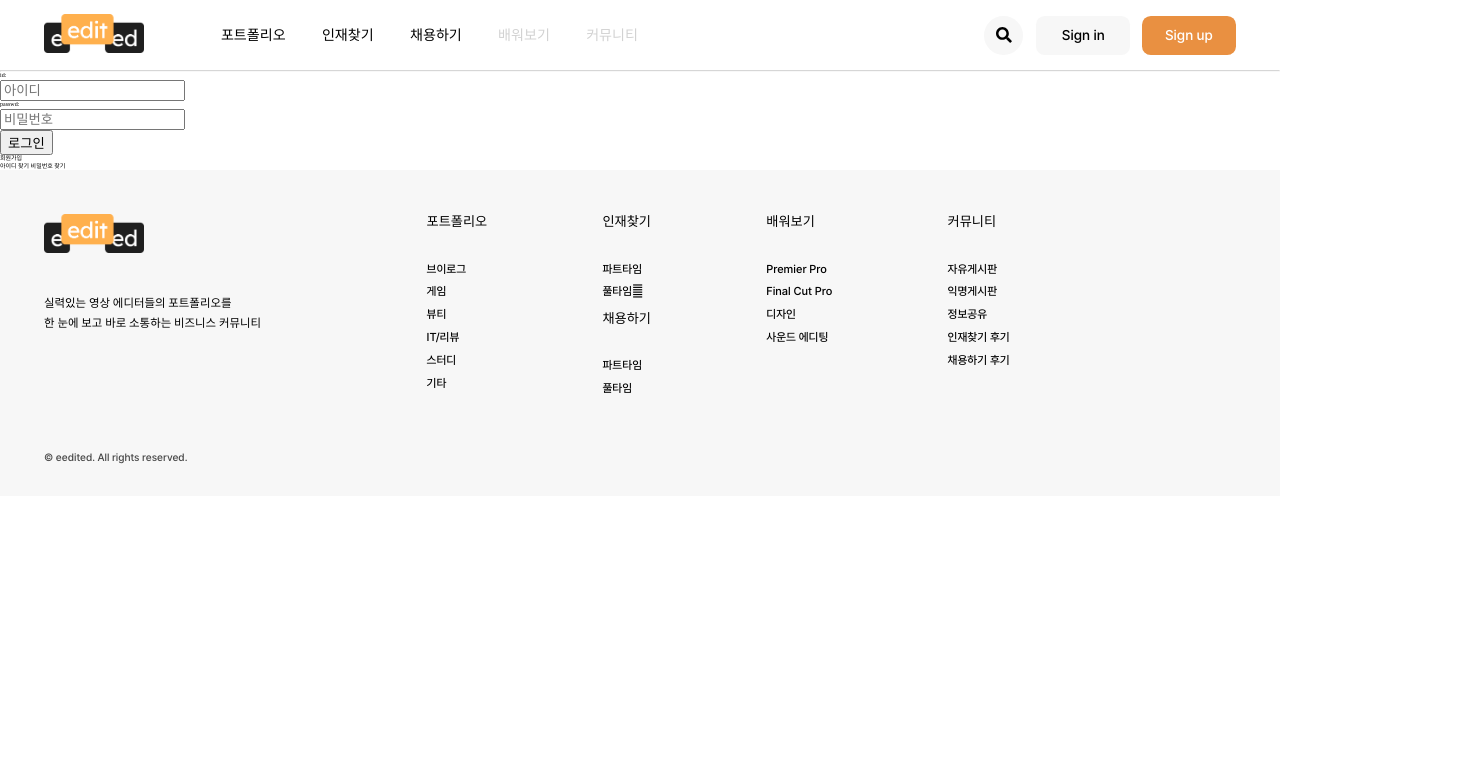
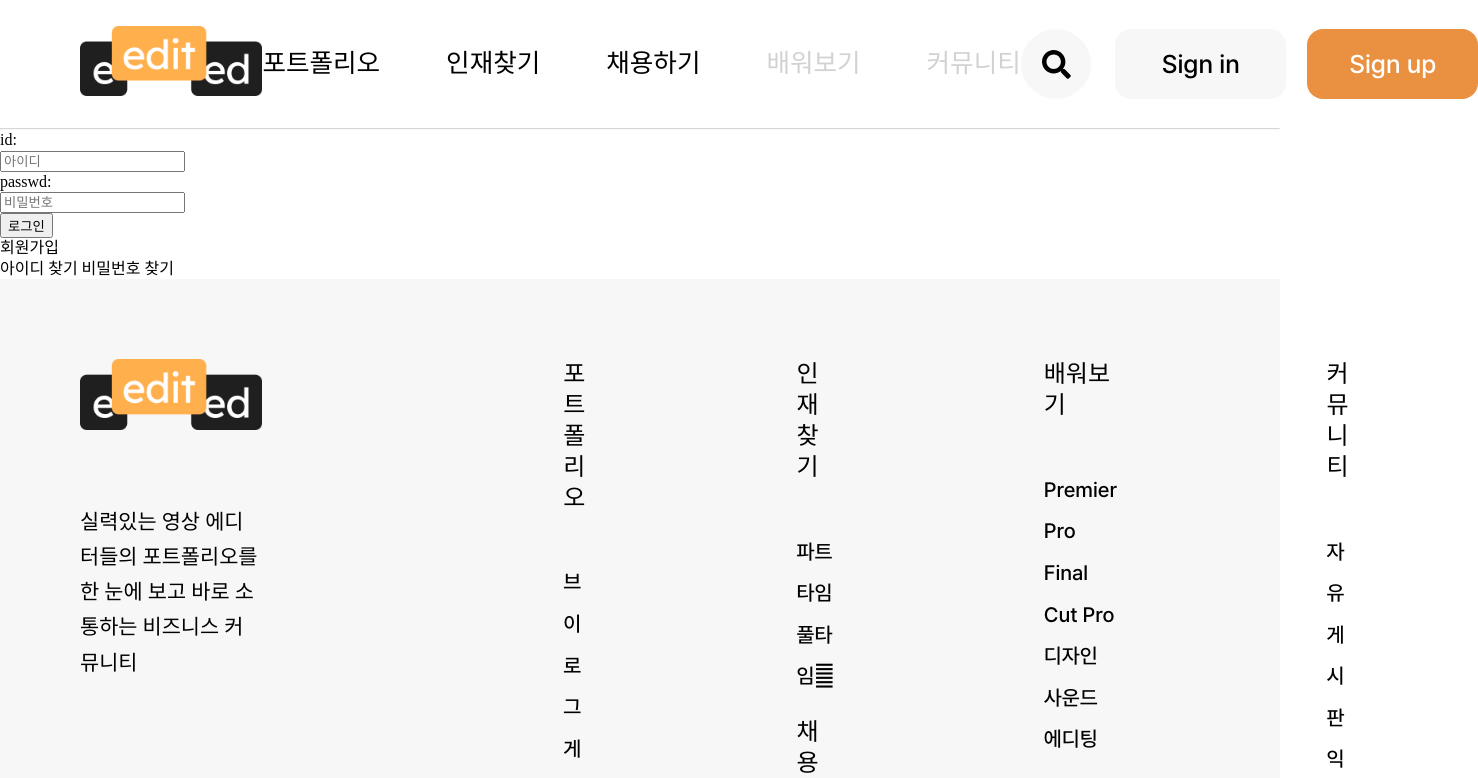
Before and after one commit to eedited/ReactWeb, a React (Create React App) app: page /login in a window 1280 px wide. Shown: the top 778 px of the page, 1478 px wide, since content can reach past the window. Built offline with nearby package versions, Linux system fonts and the light colour scheme; a web font is replaced by a local one.

Commit message:
1300px 이하일 때 글자수 줄였던거 수정

```diff
--- a/src/App.scss
+++ b/src/App.scss
@@ -66,14 +66,9 @@ table {
     src: url('./public/fonts/Pretendard-Medium.woff2');
 }
 html, body{
-    font-size: 62.5%;
     line-height: 1.285;
 }
-@media screen and (max-width: 1300px) {
-		html {
-			font-size: 55%;
-		}
-}
+
 body {
     font-family: NotoSansKRMedium;
 }
```
